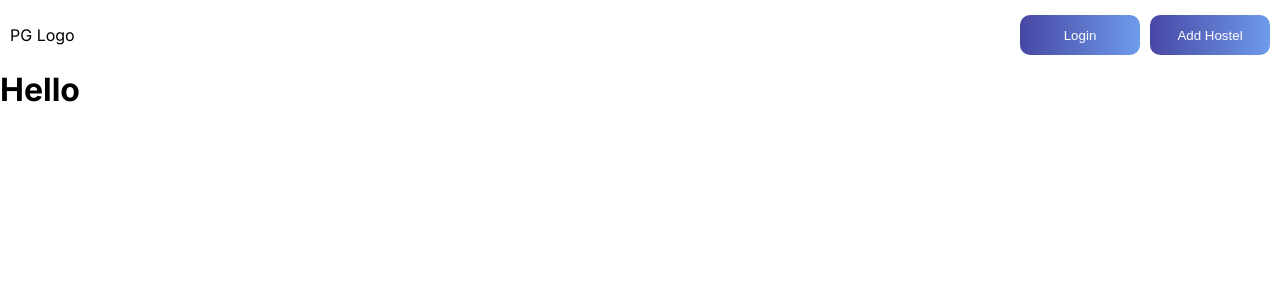
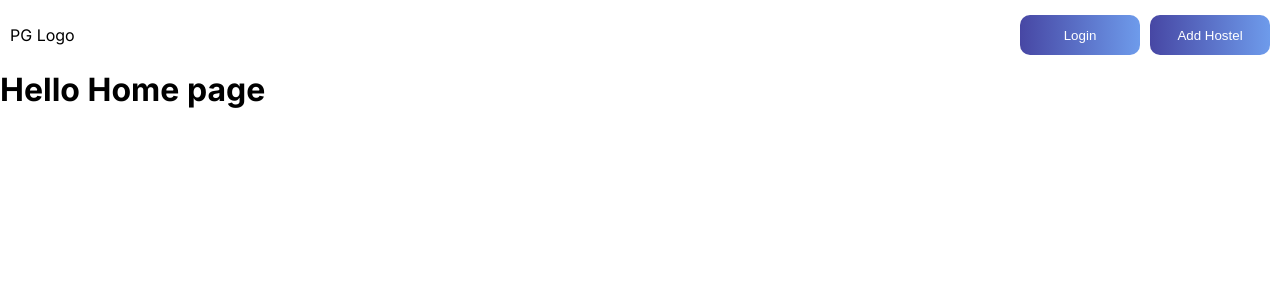
Before and after one commit to Fernandes7/Pocket-PG-Frontend, a Next.js app: page /home in a window 1280 px wide. Shown: the top 300 px of the page. Built offline with nearby package versions, Linux system fonts and the light colour scheme.

Commit message:
Editing done on Homepage by Nikhith

```diff
--- a/src/app/home/page.tsx
+++ b/src/app/home/page.tsx
@@ -2,7 +2,7 @@ import styles from "./home.module.css"
 export default function Hompage() {
   return (
    <div className={styles.homerootdiv}>
-    <h1>Hello</h1>
+    <h1>Hello Home page</h1>
    </div>
   );
 }
```
